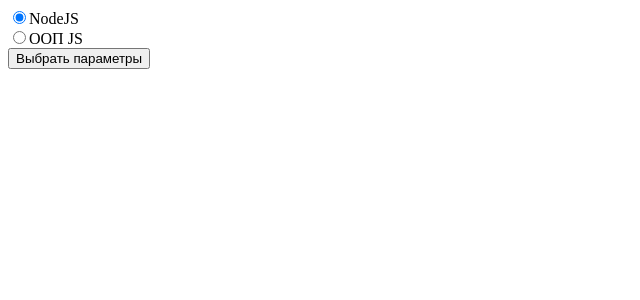
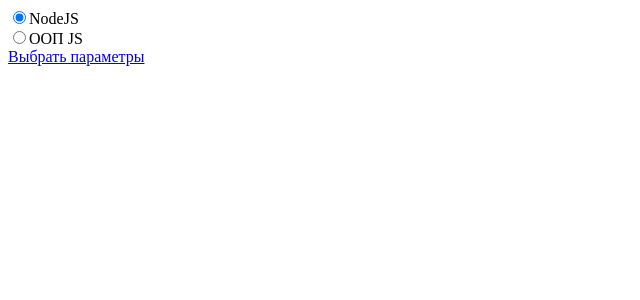
Before and after one commit to pilotvitalik/online_testing_app, a React (Create React App) app: page / in a window 1280 px wide. Shown: the top 300 px of the page, without its empty margins (0-640 px from the left). Built offline with nearby package versions, Linux system fonts and the light colour scheme.

Commit message:
- theme of test may selected on first page;

```diff
--- a/src/Components/ListContent.js
+++ b/src/Components/ListContent.js
@@ -8,6 +8,7 @@
 	const defineUrl = (event) => {
 		setUrl(event.target.value);
 		props.func(url);
+		props.defType(url);
 	}
 
 	return (
--- a/src/Components/Main.js
+++ b/src/Components/Main.js
@@ -10,12 +10,25 @@
 
 
 function Main(props){
-	const quest = props.nodeQuestions;
 	const tableContents = props.tableContents;
 	const [startInd, setStartInd] = useState(0);
+	const [quest, setQuest] = useState(props.nodeQuestions);
 
 	const changeQuest = (val) => {
+		console.log(val);
 		setStartInd(val);
+	}
+
+	const defType = (type) => {
+		if (type !== 'node'){
+			changeQuestType();
+			return false;
+		}
+		setQuest(props.nodeQuestions);
+	}
+
+	const changeQuestType = () => {
+		setQuest(props.oopQuestions);
 	}
 
 	const changeType = () => {
@@ -29,10 +42,10 @@
 		<Router>
 			<Switch>
 				<Route exact path='/'>
-					<SelectType tableContents={ tableContents }/>
+					<SelectType tableContents={ tableContents } defType={ defType }/>
 				</Route>
 				<Route path='/param'>
-					<SetParam questions={ quest } changeItem={ changeQuest } changeType={ changeType }/>
+					<SetParam changeItem={ changeQuest } changeType={ changeType }/>
 				</Route>
 				<Route path='/test'>
 					<Test questions={ quest } changeItem={ changeQuest } startInd={ startInd }/>
--- a/src/Components/SelectType.js
+++ b/src/Components/SelectType.js
@@ -1,37 +1,35 @@
 import React, {Component} from 'react';
+import { Link } from 'react-router-dom';
 import ListContent from './ListContent.js';
 
 class SelectType extends Component{
 	constructor(props){
 		super(props);
 		this.state = {
-			param: 'node',
+			param: '/param/node',
 		};
-		this.setParam = this.setParam.bind(this);
-	}
-
-	setParam(){
-		document.location.href = `/param/${ this.state.param }`;
 	}
 
 	defUrl(urlPage){
-		this.state.param = urlPage
+		this.setState(() => {
+			return {
+				param: `/param/${ urlPage }`,
+			};
+		});
 	}
 
 	render() {
 		console.log(this.props.tableContents);
 		const table = this.props.tableContents;
 		const showTable = table.map((item) =>
-			<ListContent key={ item.id_test } val={ item.test_name } url={ item.url_param } idKey={ item.id_test } func={ this.defUrl.bind(this) }/>
+			<ListContent key={ item.id_test } val={ item.test_name } url={ item.url_param } idKey={ item.id_test } func={ this.defUrl.bind(this) } defType={ this.props.defType }/>
 		);
 		return (
 			<React.Fragment>
 				{ showTable }
-				<button
-					type='button'
-					onClick={ this.setParam }>
+				<Link to={ this.state.param }>
 					Выбрать параметры
-				</button>
+				</Link>
 			</React.Fragment>
 		);
 	}
```
